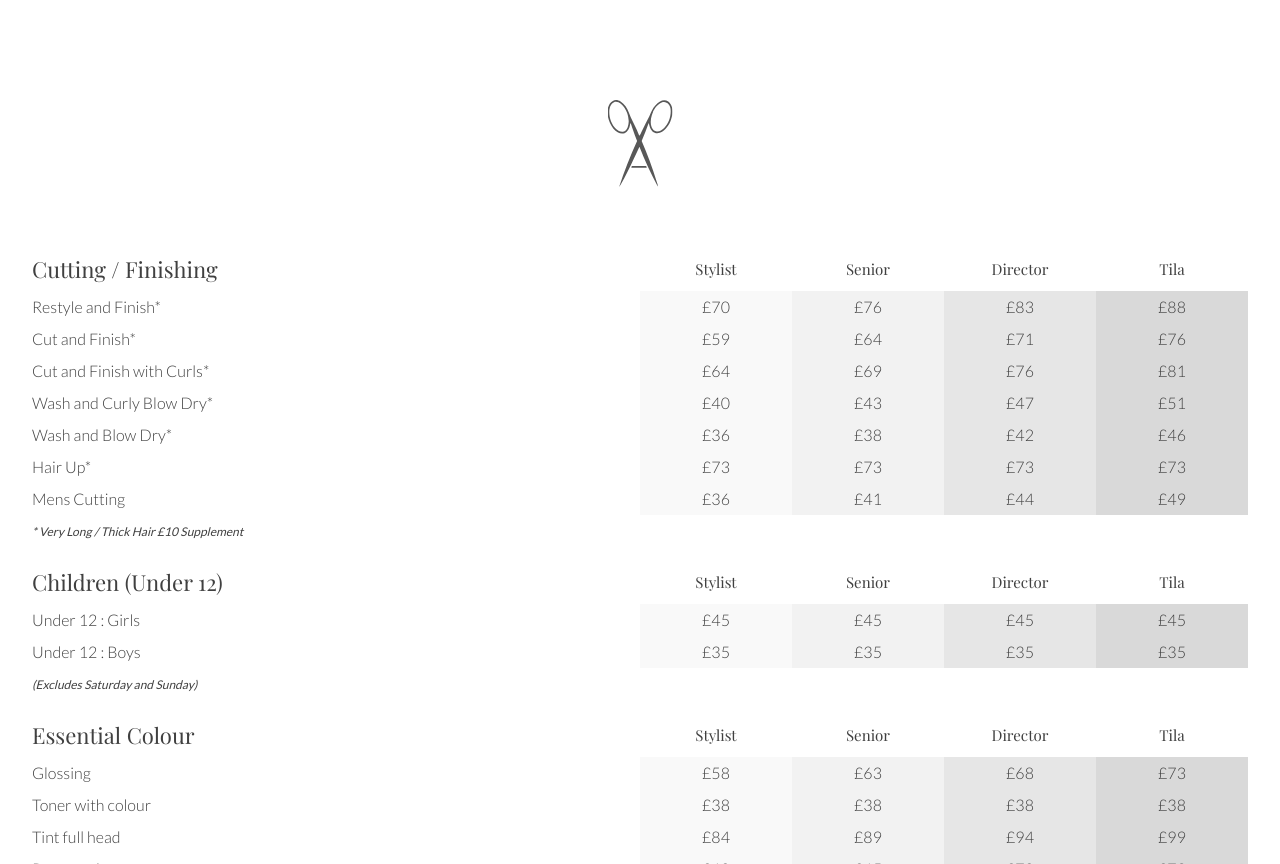
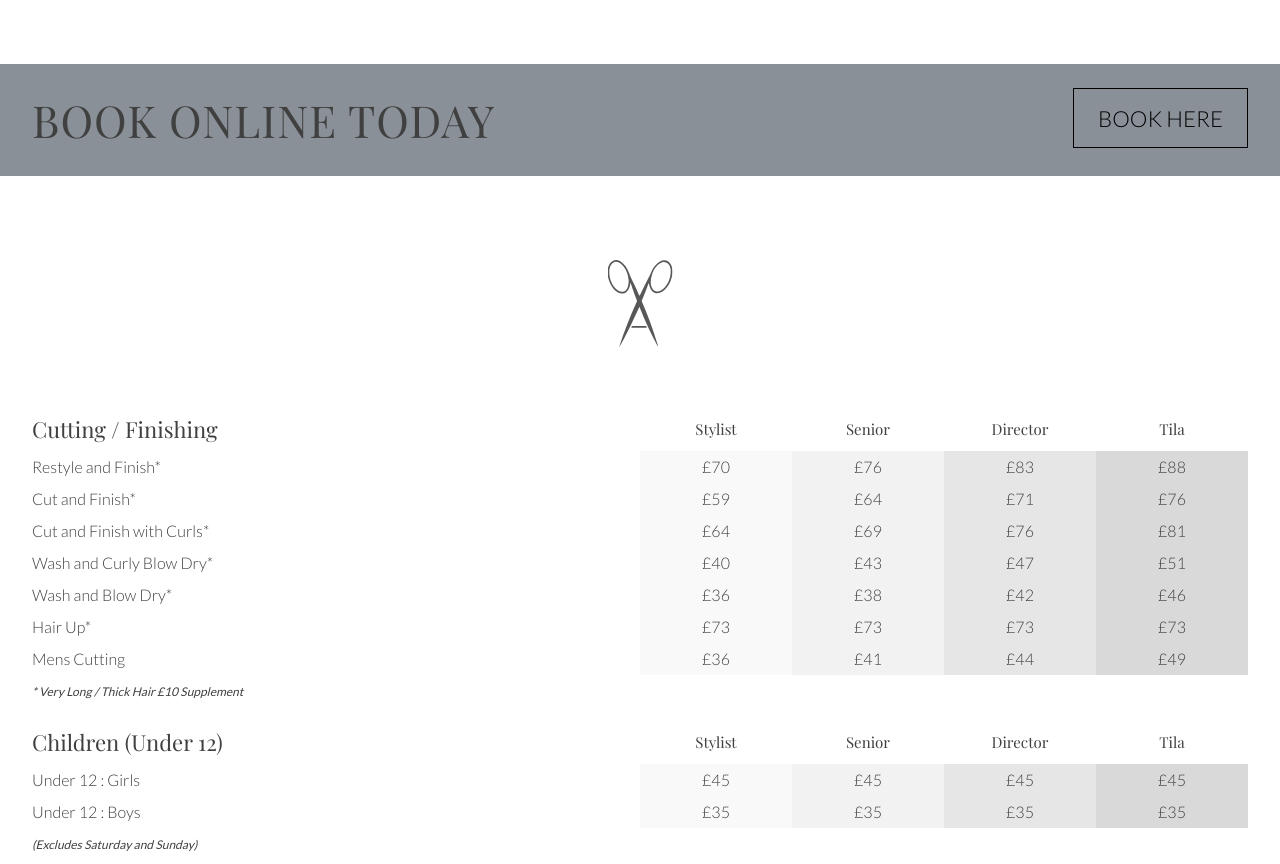
Before and after one commit to joesayegh/tila-2023, a plain HTML site: page index.html in a window 1280 px wide. Shown: the part 4715-5579 px from the top of the page. Drawn offline with nearby package versions, Linux system fonts and the light colour scheme.

Commit message:
adds booking bar under services section

```diff
--- a/index.html
+++ b/index.html
@@ -520,6 +520,26 @@
 								</figcaption>
 							</a>
 						</figure>
+					</div>
+				</div>
+			</div>
+		</section>
+
+		<section id="book-online-salon-iq">
+			<div class="bg-dark-grey">
+				<div class="container padding">
+					<div class="book-block">
+						<div class="book-block-text">
+							<h3>Book online today</h3>
+						</div>
+
+						<div class="book-block-button">
+							<p>
+								<a href="https://widget.treatwell.co.uk/place/tila-studio-hair-makeup/">
+									<button class="btn btn-clear">BOOK HERE</button>
+								</a>
+							</p>
+						</div>
 					</div>
 				</div>
 			</div>
--- a/style.scss
+++ b/style.scss
@@ -1245,6 +1245,7 @@ figure.effect-sadie:hover p {
 ////////////////////////////
 .scissors {
 	position: relative;
+	margin-top: 3rem;
 	margin-bottom: 4rem;
 
 	&-animation {
```
Also changed, not shown: style.css, 1 other file.
